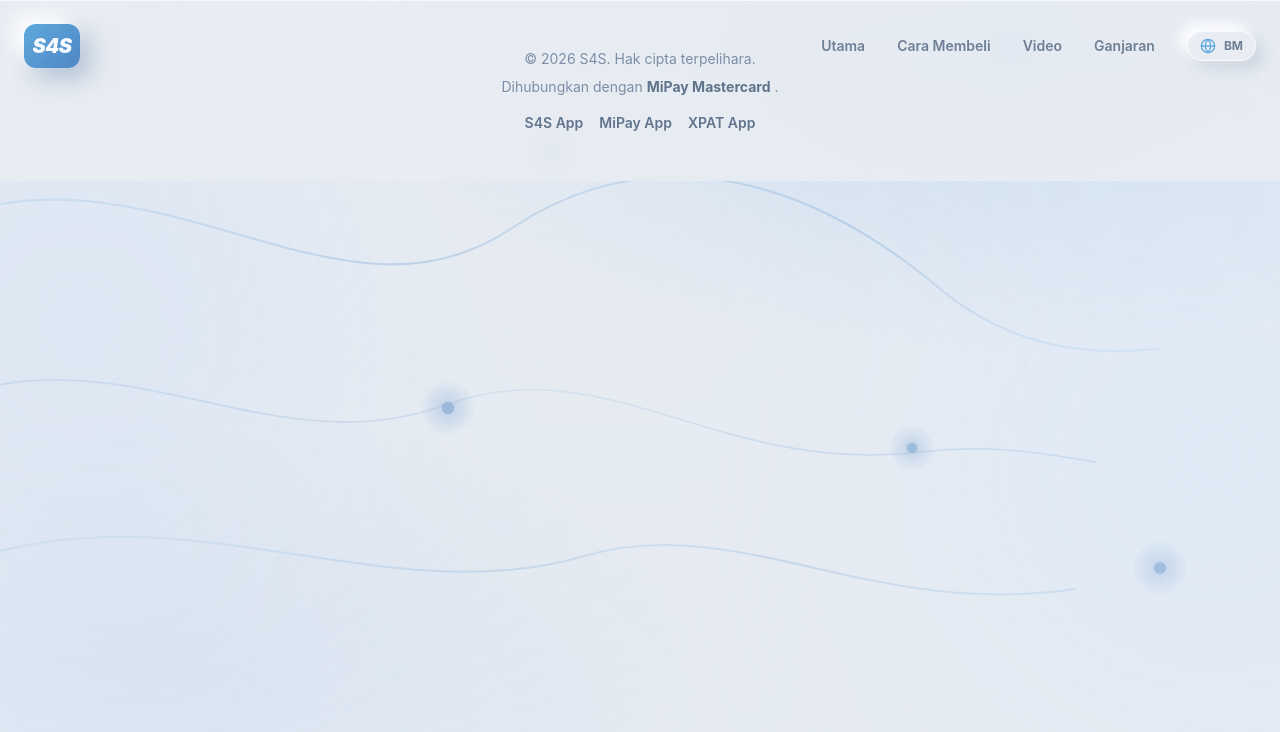
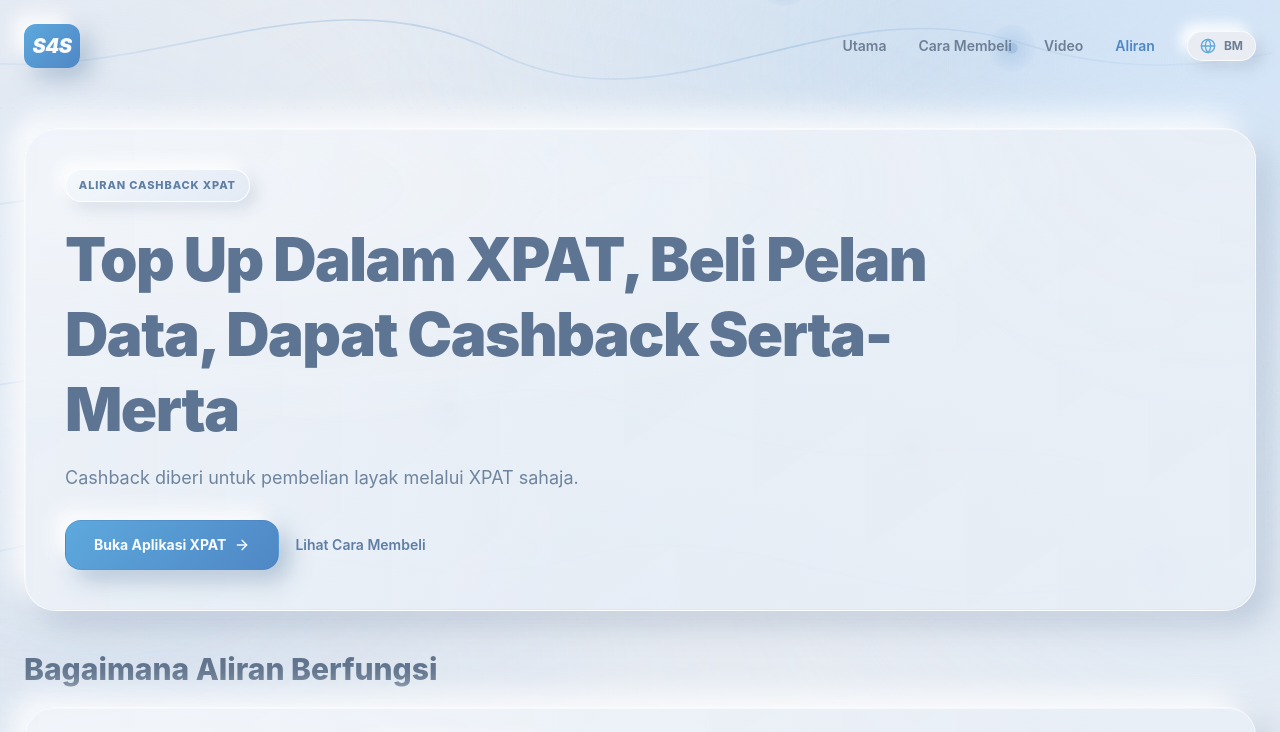
Before and after one commit to asahireo/s4s, a React (Vite) app: page /flow in a window 1280 px wide. Shown: the top 732 px of the page. Built offline with nearby package versions, Linux system fonts and the light colour scheme.

Commit message:
Replace rewards route with XPAT flow page updates

```diff
--- a/src/App.tsx
+++ b/src/App.tsx
@@ -1,11 +1,11 @@
 import { useState, useEffect } from "react";
-import { BrowserRouter, HashRouter, Routes, Route, Link, useLocation } from "react-router-dom";
+import { BrowserRouter, HashRouter, Routes, Route, Link, Navigate, useLocation } from "react-router-dom";
 import { Globe, Menu, X } from "lucide-react";
 
 import { Home } from "./pages/Home";
 import { HowToBuy } from "./pages/HowToBuy";
 import { Videos } from "./pages/Videos";
-import { Rewards } from "./pages/Rewards";
+import { Flow } from "./pages/Flow";
 import { APP_LINKS } from "./constants/appLinks";
 import { NetworkBackdrop } from "./components/NetworkBackdrop";
 
@@ -60,8 +60,8 @@
               <Link to="/videos" className={navLinkClass("/videos")}>
                 {isEnglish ? "Videos" : "Video"}
               </Link>
-              <Link to="/rewards" className={navLinkClass("/rewards")}>
-                {isEnglish ? "Rewards" : "Ganjaran"}
+              <Link to="/flow" className={navLinkClass("/flow")}>
+                {isEnglish ? "Flow" : "Aliran"}
               </Link>
 
               {/* Language Toggle */}
@@ -98,8 +98,8 @@
             <Link to="/" className={mobileNavLinkClass("/")} onClick={closeMobileMenu}>{isEnglish ? "Home" : "Utama"}</Link>
             <Link to="/how-to-buy" className={mobileNavLinkClass("/how-to-buy")} onClick={closeMobileMenu}>{isEnglish ? "How to Buy" : "Cara Membeli"}</Link>
             <Link to="/videos" className={mobileNavLinkClass("/videos")} onClick={closeMobileMenu}>{isEnglish ? "Videos" : "Video"}</Link>
-            <Link to="/rewards" className={mobileNavLinkClass("/rewards")} onClick={closeMobileMenu}>
-              {isEnglish ? "Rewards" : "Ganjaran"}
+            <Link to="/flow" className={mobileNavLinkClass("/flow")} onClick={closeMobileMenu}>
+              {isEnglish ? "Flow" : "Aliran"}
             </Link>
           </div>
         )}
@@ -110,7 +110,8 @@
           <Route path="/" element={<Home isEnglish={isEnglish} />} />
           <Route path="/how-to-buy" element={<HowToBuy isEnglish={isEnglish} />} />
           <Route path="/videos" element={<Videos isEnglish={isEnglish} />} />
-          <Route path="/rewards" element={<Rewards isEnglish={isEnglish} />} />
+          <Route path="/flow" element={<Flow isEnglish={isEnglish} />} />
+          <Route path="/rewards" element={<Navigate to="/flow" replace />} />
         </Routes>
       </main>
 
--- a/src/components/HeroBanner.tsx
+++ b/src/components/HeroBanner.tsx
@@ -33,11 +33,11 @@
                         <h1 className="text-4xl sm:text-5xl md:text-7xl font-extrabold text-[#5f738b] leading-[1.1] tracking-tight">
                             {isEnglish ? (
                                 <>
-                                    THE <span className="text-gradient-gold">ONLY</span> MOBILE SIM WITH 6 MONTH VALIDITY
+                                    MOBILE SIM WITH 6 MONTH VALIDITY
                                 </>
                             ) : (
                                 <>
-                                    SATU-SATUNYA SIM MOBILE DENGAN TEMPOH SAH <span className="text-gradient-gold">6 BULAN</span>
+                                    KAD SIM MUDAH ALIH DENGAN TEMPOH SAH SEHINGGA <span className="text-gradient-gold">6 BULAN</span>
                                 </>
                             )}
                         </h1>
@@ -45,7 +45,7 @@
                         <p className="max-w-xl text-lg leading-relaxed text-[#7488a0] md:text-xl">
                             {isEnglish
                                 ? "Experience uninterrupted connectivity. Linked directly to the Prepaid MiPay Mastercard."
-                                : "Alami sambungan tanpa gangguan. Dihubungkan terus ke Mastercard Prabayar MiPay."
+                                : "Nikmati sambungan tanpa gangguan. Dihubungkan terus dengan Kad Prabayar MiPAY Mastercard."
                             }
                         </p>
 
@@ -70,7 +70,7 @@
                     >
                         {/* Glowing Aura Behind Card */}
                         <div className="pointer-events-none absolute left-1/2 top-1/2 h-80 w-80 -translate-x-1/2 -translate-y-1/2 rounded-full bg-[#d2e5f7] blur-[75px]" />
-                        <S4SSimCard />
+                        <S4SSimCard isEnglish={isEnglish} />
                     </motion.div>
 
                 </div>
--- a/src/components/S4SSimCard.tsx
+++ b/src/components/S4SSimCard.tsx
@@ -3,7 +3,7 @@
 import { Wifi } from "lucide-react";
 import { APP_LINKS } from "../constants/appLinks";
 
-export function S4SSimCard() {
+export function S4SSimCard({ isEnglish }: { isEnglish: boolean }) {
     const [isFlipped, setIsFlipped] = useState(false);
     const homePreviewImage = `${import.meta.env.BASE_URL}s4shomepage.JPG`;
 
@@ -99,7 +99,9 @@
                 >
                     <div className="flex items-center gap-2">
                         <Wifi className="w-5 h-5 text-s4s-blue" />
-                        <span className="text-sm font-bold text-[#5f738b]">4G/5G Ready</span>
+                        <span className="text-sm font-bold text-[#5f738b]">
+                            {isEnglish ? "4G/5G Ready" : "Menyokong rangkaian 4G/5G"}
+                        </span>
                     </div>
                 </motion.div>
             </div>
--- /dev/null
+++ b/src/pages/Flow.tsx
@@ -0,0 +1,145 @@
+import { motion, useReducedMotion } from "framer-motion";
+import { ArrowRight } from "lucide-react";
+import { Link } from "react-router-dom";
+
+import { RewardsFlowVisual } from "../components/rewards/RewardsFlowVisual";
+import { APP_LINKS } from "../constants/appLinks";
+
+type Copy = {
+  en: string;
+  bm: string;
+};
+
+type FlowStep = {
+  id: string;
+  title: Copy;
+  description: Copy;
+};
+
+const FLOW_CONTENT = {
+  badge: {
+    en: "XPAT Cashback Flow",
+    bm: "Aliran Cashback XPAT",
+  },
+  heading: {
+    en: "Top Up In XPAT, Buy Data Plan, Get Cashback Instantly",
+    bm: "Top Up Dalam XPAT, Beli Pelan Data, Dapat Cashback Serta-Merta",
+  },
+  subheading: {
+    en: "Cashback is applied for eligible purchases through XPAT only.",
+    bm: "Cashback diberi untuk pembelian layak melalui XPAT sahaja.",
+  },
+  flowTitle: {
+    en: "How The Flow Works",
+    bm: "Bagaimana Aliran Berfungsi",
+  },
+  ctaPrimary: {
+    en: "Open XPAT App",
+    bm: "Buka Aplikasi XPAT",
+  },
+  ctaTertiary: {
+    en: "View How To Buy",
+    bm: "Lihat Cara Membeli",
+  },
+  steps: [
+    {
+      id: "customer",
+      title: {
+        en: "Top Up Wallet",
+        bm: "Top Up Dompet",
+      },
+      description: {
+        en: "Customer tops up wallet balance in XPAT first.",
+        bm: "Pelanggan top up baki dompet dalam XPAT terlebih dahulu.",
+      },
+    },
+    {
+      id: "miniapp",
+      title: {
+        en: "Buy Data Plan",
+        bm: "Beli Pelan Data",
+      },
+      description: {
+        en: "Customer buys the selected S4S data plan in XPAT.",
+        bm: "Pelanggan membeli pelan data S4S yang dipilih dalam XPAT.",
+      },
+    },
+    {
+      id: "success",
+      title: {
+        en: "Cashback Added Instantly",
+        bm: "Cashback Ditambah Serta-Merta",
+      },
+      description: {
+        en: "Cashback is added into the wallet immediately after purchase in XPAT.",
+        bm: "Cashback ditambah ke dalam dompet serta-merta selepas pembelian dalam XPAT.",
+      },
+    },
+  ] as FlowStep[],
+};
+
+export function Flow({ isEnglish }: { isEnglish: boolean }) {
+  const prefersReducedMotion = useReducedMotion();
+  const t = (copy: Copy) => (isEnglish ? copy.en : copy.bm);
+
+  const sectionMotion = (delay = 0) =>
+    prefersReducedMotion
+      ? {}
+      : {
+          initial: { opacity: 0, y: 24 },
+          whileInView: { opacity: 1, y: 0 },
+          viewport: { once: true, margin: "-90px" },
+          transition: { duration: 0.45, delay },
+        };
+
+  return (
+    <section className="relative min-h-screen overflow-hidden bg-transparent pb-24 pt-32">
+      <div className="pointer-events-none absolute right-[-130px] top-[-130px] h-[380px] w-[380px] rounded-full bg-[#d3e5f8] blur-[120px]" />
+      <div className="pointer-events-none absolute bottom-[-180px] left-[-180px] h-[380px] w-[380px] rounded-full bg-[#e5eef9] blur-[130px]" />
+
+      <div className="container relative z-10 mx-auto max-w-7xl px-4 sm:px-6">
+        <motion.div
+          {...sectionMotion()}
+          className="rewards-surface-strong rewards-readable-overlay mb-10 rounded-[2rem] p-6 sm:p-8 lg:p-10"
+        >
+          <span className="rewards-badge inline-flex">{t(FLOW_CONTENT.badge)}</span>
+          <h1 className="mt-5 max-w-4xl text-4xl font-black leading-tight tracking-tight text-[#5d7593] sm:text-5xl lg:text-6xl">
+            {t(FLOW_CONTENT.heading)}
+          </h1>
+          <p className="mt-4 max-w-3xl text-base leading-relaxed text-[#6f859f] sm:text-lg">
+            {t(FLOW_CONTENT.subheading)}
+          </p>
+
+          <div className="mt-7 flex flex-wrap items-center gap-3 sm:gap-4">
+            <a
+              href={APP_LINKS.xpat}
+              target="_blank"
+              rel="noopener noreferrer"
+              className="neu-btn neu-btn-primary inline-flex items-center gap-2 px-6 py-3 text-sm font-bold sm:px-7 sm:py-3.5"
+            >
+              {t(FLOW_CONTENT.ctaPrimary)}
+              <ArrowRight className="h-4 w-4" />
+            </a>
+            <Link
+              to="/how-to-buy"
+              className="text-sm font-semibold text-[#5e7ea6] transition-colors hover:text-[#4f87c5]"
+            >
+              {t(FLOW_CONTENT.ctaTertiary)}
+            </Link>
+          </div>
+        </motion.div>
+
+        <motion.div {...sectionMotion(0.08)}>
+          <RewardsFlowVisual
+            title={t(FLOW_CONTENT.flowTitle)}
+            steps={FLOW_CONTENT.steps.map((step) => ({
+              id: step.id,
+              title: t(step.title),
+              description: t(step.description),
+            }))}
+          />
+        </motion.div>
+      </div>
+    </section>
+  );
+}
```
Also changed, not shown: src/components/PlanGrid.tsx (+5 -5 lines), src/components/PromoSection.tsx (+6 -6 lines).
